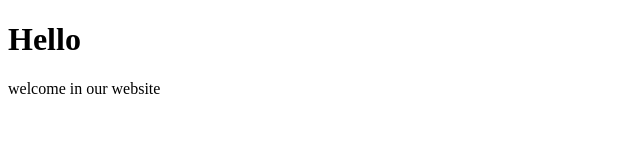
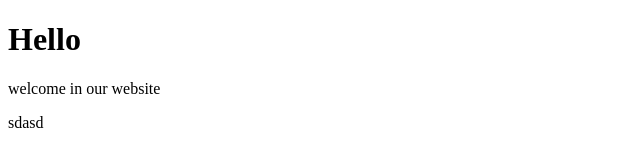
Before and after one commit to Karamdargham12/Express.js, a website: page views/index.html in a window 1280 px wide. Shown: the full height of the page, 0-640 px from the left. Drawn offline with Linux system fonts and the light colour scheme.

Commit message:
create view

```diff
--- a/views/index.html
+++ b/views/index.html
@@ -8,5 +8,6 @@
 <body>
     <h1>Hello</h1>
     <p>welcome in our website</p>
+    sdasd
 </body>
 </html>
```
